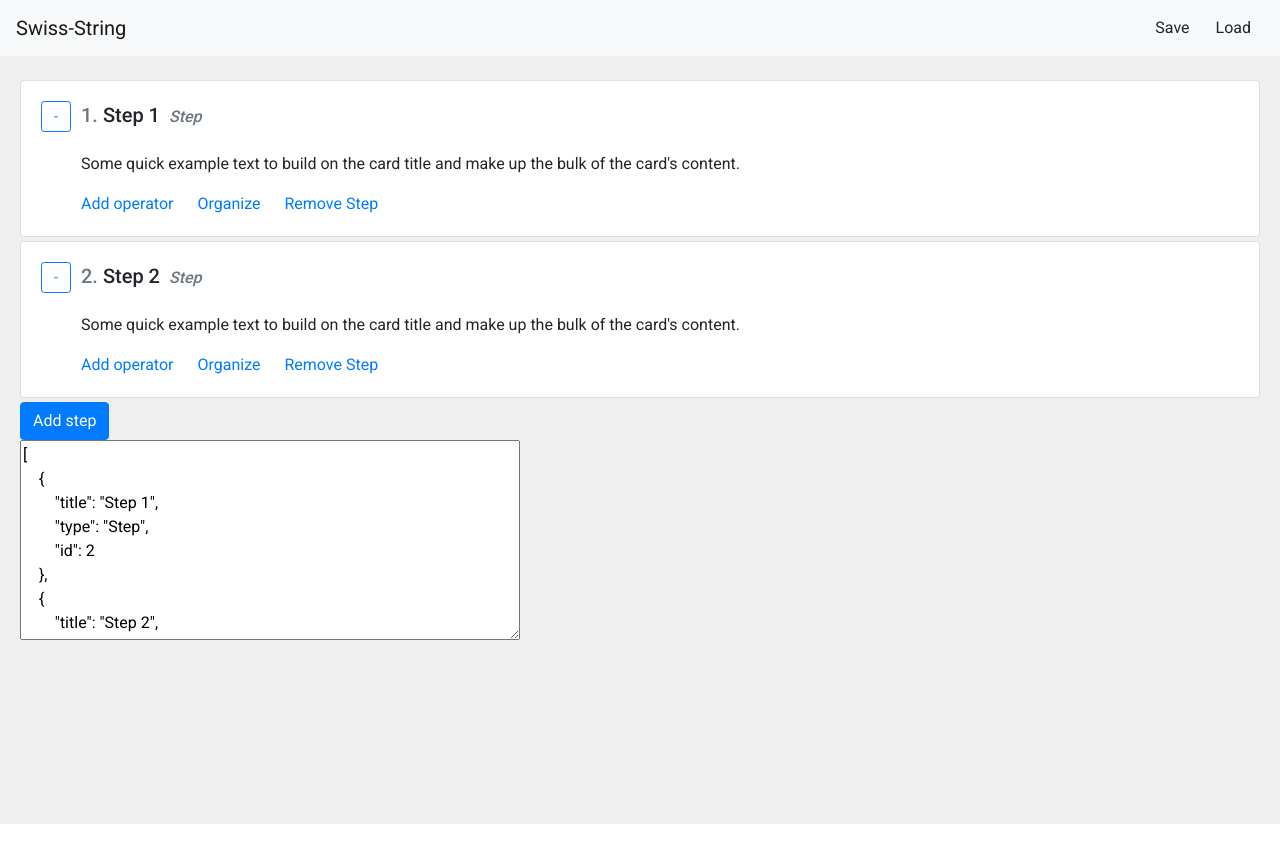
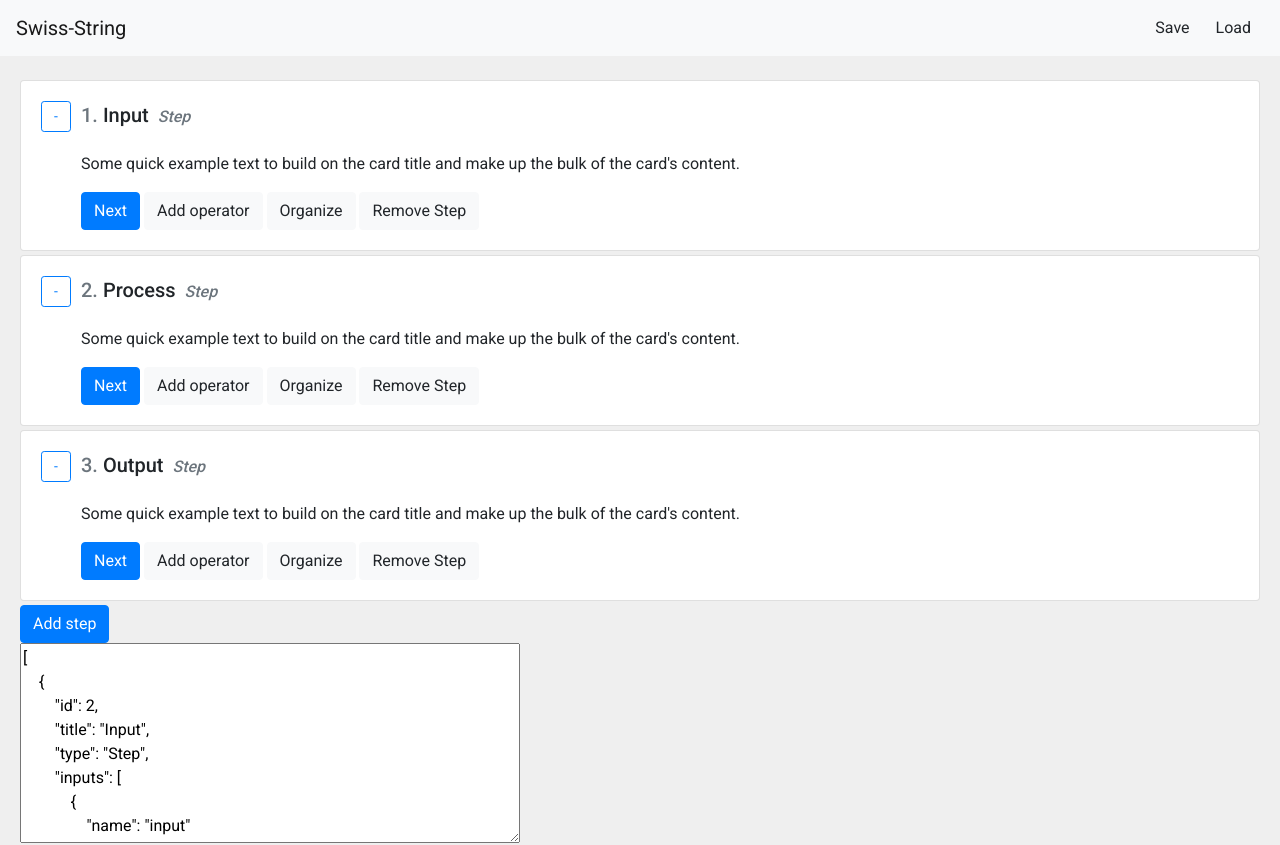
Before and after one commit to vicksonzero/swiss-string, an Angular app: page / in a window 1280 px wide. Shown: the top 845 px of the page. Before the commit the page ends 824 px from the top, so only its background shows below. Built offline with nearby package versions, Linux system fonts and the light colour scheme.

Commit message:
Change Step model to plain object

```diff
--- a/package.json
+++ b/package.json
@@ -27,6 +27,7 @@
     "@fortawesome/free-solid-svg-icons": "^5.12.1",
     "hammerjs": "^2.0.8",
     "rxjs": "~6.4.0",
+    "ts-interface-validator": "^1.1.0",
     "tslib": "^1.9.0",
     "zone.js": "~0.9.1"
   },
--- a/src/app/app.module.ts
+++ b/src/app/app.module.ts
@@ -7,7 +7,7 @@ import { ButtonComponent } from './components/button/button.component';
 import { EditableWrapperComponent } from './components/editable-wrapper/editable-wrapper.component';
 import { MainComponent } from './main/main.component';
 import { StepComponent } from './step/step.component';
-
+import { FontAwesomeModule } from '@fortawesome/angular-fontawesome';
 
 @NgModule({
   declarations: [
@@ -21,6 +21,7 @@ import { StepComponent } from './step/step.component';
     BrowserModule,
     AppRoutingModule,
     BrowserAnimationsModule,
+    FontAwesomeModule,
   ],
   providers: [],
   bootstrap: [AppComponent]
--- a/src/app/components/editable-wrapper/editable-wrapper.component.html
+++ b/src/app/components/editable-wrapper/editable-wrapper.component.html
@@ -1,2 +1,5 @@
-<input type="text" *ngIf="isEdit" [value]="value" autofocus (blur)="onEditorBlur()" #editor (keyup.enter)="onEditorEnter()" >
-<span *ngIf="!isEdit" (click)="onContentClicked()">{{value}}</span>
+<input type="text" *ngIf="isEdit" [value]="value" (blur)="onEditorBlur()" #editor
+  (keyup.enter)="onEditorEnter()">
+<span *ngIf="!isEdit" (click)="onContentClicked()" (mouseenter)="onMouseEnterLabel()"
+  (mouseleave)="onMouseLeaveLabel()">{{value}}</span>
+<fa-icon [icon]="faEdit" *ngIf="isLabelOver"></fa-icon>
--- a/src/app/components/editable-wrapper/editable-wrapper.component.scss
+++ b/src/app/components/editable-wrapper/editable-wrapper.component.scss
@@ -1,3 +1,10 @@
 :host {
   display: inline-block;
 }
+
+
+fa-icon {
+  display: inline-block;
+  padding-left: 4px;
+  color: #888;
+}
--- a/src/app/components/editable-wrapper/editable-wrapper.component.ts
+++ b/src/app/components/editable-wrapper/editable-wrapper.component.ts
@@ -1,4 +1,5 @@
 import { AfterContentChecked, Component, ElementRef, EventEmitter, Input, OnInit, Output, ViewChild } from '@angular/core';
+import { faEdit } from '@fortawesome/free-solid-svg-icons';
 
 @Component({
   selector: 'app-editable-wrapper',
@@ -7,7 +8,10 @@ import { AfterContentChecked, Component, ElementRef, EventEmitter, Input, OnInit
 })
 export class EditableWrapperComponent implements OnInit, AfterContentChecked {
 
+  public faEdit = faEdit;
+
   isEdit = false;
+  isLabelOver = false;
   @Input() value = '';
   @Output() valueChange = new EventEmitter<string>();
 
@@ -29,9 +33,17 @@ export class EditableWrapperComponent implements OnInit, AfterContentChecked {
 
   onContentClicked() {
     this.isEdit = true;
+    this.isLabelOver = false;
     setTimeout(() => {
       this.editorElement.nativeElement.focus();
     }, 100);
+  }
+
+  onMouseEnterLabel() {
+    this.isLabelOver = true;
+  }
+  onMouseLeaveLabel() {
+    this.isLabelOver = false;
   }
 
   onEditorEnter() {
--- a/src/app/main/main.component.html
+++ b/src/app/main/main.component.html
@@ -11,3 +11,7 @@
 <div>
   <textarea style="width:500px; height: 200px;">{{stepsJSON}}</textarea>
 </div>
+<div>
+  <textarea style="width:500px; height: 200px;" #paper (change)="onPaperChange($event)"></textarea>
+  <span>{{isValid?'valid':'invalid'}}</span>
+</div>
--- a/src/app/main/main.component.ts
+++ b/src/app/main/main.component.ts
@@ -1,6 +1,6 @@
 import { Component, OnInit } from '@angular/core';
+import { Step } from '../s/Step';
 import { StepsService } from '../s/steps.service';
-import { Step } from '../s/Step';
 
 @Component({
   selector: 'app-main',
@@ -10,6 +10,7 @@ import { Step } from '../s/Step';
 export class MainComponent implements OnInit {
 
   steps: Step[];
+  isValid = false;
 
   stepsJSON = '';
   constructor(private stepsService: StepsService) {
@@ -29,4 +30,7 @@ export class MainComponent implements OnInit {
   trackItem(index: number, item: Step) {
     return item.id;
   }
+
+  onPaperChange(val: string) {
+  }
 }
--- a/src/app/s/Step.ts
+++ b/src/app/s/Step.ts
@@ -1,17 +1,57 @@
-export interface StepConfig {
+
+export interface DataType {
+  name: string;
+}
+
+export enum WidthUnit {
+  PIXEL = 'px',
+  PERCENTAGE = '%',
+}
+
+export interface ColumnConfig {
+  width: number;
+  widthUnit: WidthUnit | string;
+}
+
+// export enum StepType {
+//   STEP = 'Step',
+//   VIEW = 'View',
+//   OPERATOR = 'Operator',
+// }
+
+export interface Step {
   id: number;
   title: string;
-  type: string;
+  type: 'Step';
+  inputs: DataType[];
+  outputs: DataType[];
+  columns: ColumnConfig[];
 }
 
-export class Step {
-  id: number;
-  title = 'New Step';
-  type = 'Step';
+export interface ViewStep extends Step {
+  views: Array<any>;
+}
 
-  constructor(config: StepConfig) {
-    this.id = config.id;
-    this.title = config.title;
-    this.type = config.type;
+export interface OperatorStep extends Step {
+  operators: Array<any>;
+}
+
+export class StepFactory {
+  static createStep(config: Partial<Step>): Step {
+    const a = {
+      id: 0,
+      title: 'Input',
+      type: 'Step' as 'Step',
+      inputs: [
+        { name: 'input' },
+      ],
+      outputs: [
+        { name: 'output' },
+      ],
+      columns: [
+        { width: 100, widthUnit: '%' }
+      ],
+    };
+    return { ...a, ...config };
   }
 }
--- a/src/app/s/mockSteps.ts
+++ b/src/app/s/mockSteps.ts
@@ -1,14 +1,46 @@
-import { Step } from './Step';
+import { Step, StepFactory } from './Step';
 
 export const mockSteps: Step[] = [
   {
     id: 2,
-    title: 'Step 1',
-    type: 'Step',
+    title: 'Input',
+    type: 'Step' as 'Step',
+    inputs: [
+      { name: 'input' },
+    ],
+    outputs: [
+      { name: 'output' },
+    ],
+    columns: [
+      { width: 100, widthUnit: '%' }
+    ],
   },
   {
     id: 1,
-    title: 'Step 2',
-    type: 'Step',
+    title: 'Process',
+    type: 'Step' as 'Step',
+    inputs: [
+      { name: 'input' },
+    ],
+    outputs: [
+      { name: 'output' },
+    ],
+    columns: [
+      { width: 100, widthUnit: '%' }
+    ],
   },
-].map(v => new Step(v));
+  {
+    id: 3,
+    title: 'Output',
+    type: 'Step' as 'Step',
+    inputs: [
+      { name: 'input' },
+    ],
+    outputs: [
+      { name: 'output' },
+    ],
+    columns: [
+      { width: 100, widthUnit: '%' }
+    ],
+  },
+].map(v => StepFactory.createStep(v));
--- a/src/app/s/steps.service.ts
+++ b/src/app/s/steps.service.ts
@@ -2,7 +2,7 @@ import { Injectable } from '@angular/core';
 import { BehaviorSubject, Observable } from 'rxjs';
 import { shareReplay } from 'rxjs/operators';
 import { mockSteps } from './mockSteps';
-import { Step } from './Step';
+import { Step, StepFactory } from './Step';
 
 @Injectable({
   providedIn: 'root'
@@ -23,14 +23,14 @@ export class StepsService {
     const oldSteps = [...this.stepsSource.getValue()];
 
     this.latestStepID += 1;
-    oldSteps.push(new Step({ id: this.latestStepID, title: 'New Step', type: 'Generic Step' }));
+    oldSteps.push(StepFactory.createStep({ id: this.latestStepID, title: 'New Step' }));
     this.stepsSource.next(oldSteps);
   }
 
   updateStep(stepID: number, newValue: Step) {
     const oldSteps = [...this.stepsSource.getValue()];
     const positionID = oldSteps.findIndex(step => step.id === stepID);
-    oldSteps[positionID] = new Step(newValue);
+    oldSteps[positionID] = StepFactory.createStep(newValue);
 
     this.stepsSource.next(oldSteps);
   }
--- a/src/app/step/step.component.html
+++ b/src/app/step/step.component.html
@@ -14,8 +14,11 @@
     <p class="card-text">
       Some quick example text to build on the card title and make up the bulk of the card's content.
     </p>
-    <a href="#" class="card-link">Add operator</a>{{ ' ' }}
-    <a href="#" class="card-link">Organize</a>{{ ' ' }}
-    <a href="#" class="card-link" (click)="onClickRemoveStep()">Remove Step</a>
+    <div>
+      <a href="#" class="btn btn-primary">Next</a>{{ ' ' }}
+      <a href="#" class="btn btn-light">Add operator</a>{{ ' ' }}
+      <a href="#" class="btn btn-light">Organize</a>{{ ' ' }}
+      <a href="#" class="btn btn-light" (click)="onClickRemoveStep()">Remove Step</a>
+    </div>
   </div>
 </div>
--- a/src/app/step/step.component.scss
+++ b/src/app/step/step.component.scss
@@ -26,3 +26,7 @@
   font-size: 0.8em;
   font-style: italic;
 }
+
+.btn-light:first-child {
+  padding-left: 0;
+}
```
Also changed, not shown: 1 other file (tests, documents, lock files or other folders).
